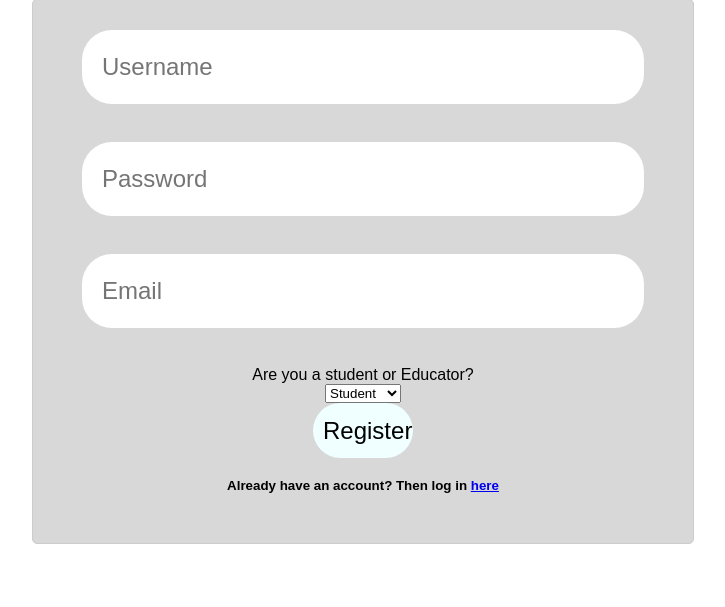
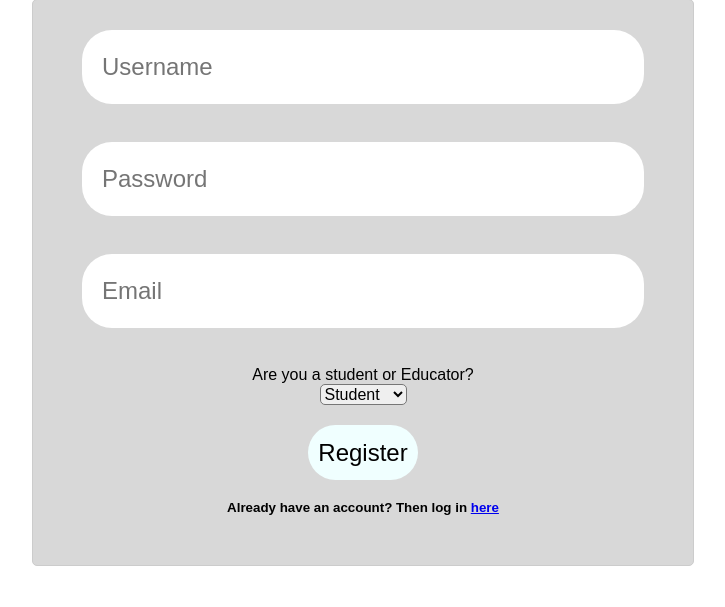
Before and after one commit to MatthewHamilton2/SoftwareEngineeringGroupProject, a PHP site: page /register.php in a window 1280 px wide. Shown: the part 193-800 px from the top of the page, without its empty margins (277-1002 px from the left). Run offline with PHP 8.4, Linux system fonts and the light colour scheme.

Commit message:
added hover over colour style for select and <tag>

```diff
--- a/styles.css
+++ b/styles.css
@@ -69,8 +69,13 @@ header {
     background-color: azure;
     padding:10px;
     cursor: pointer;
-    width: 100px;
+    width: 110px;
     height: 55px;
+	text-align: center;
+}
+
+input[type="submit"]:hover {
+  background-color: #add8e6; /* Lighter shade of azure */
 }
 
 .form h1 {
@@ -81,3 +86,14 @@ header {
 	margin: 0 auto 20px;
 	font-size: 10pt;
 }
+
+.form form label {
+	margin: 0 auto 20px;
+	font-size: 12pt;
+}
+
+.form select {
+	font-size: 12pt;
+	border-radius: 5px;
+	margin-bottom: 20px;
+}
```
Lines whose indentation alone changed are shown as unchanged.
